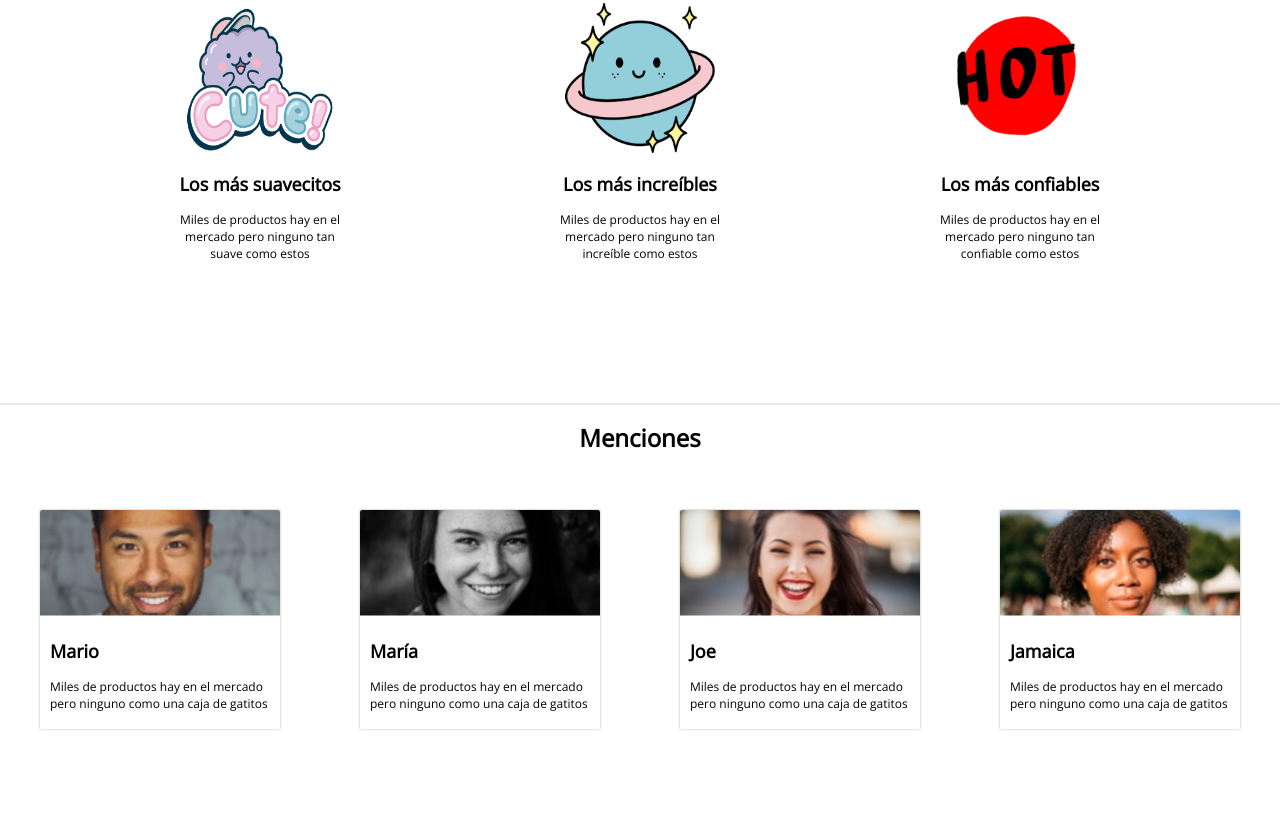
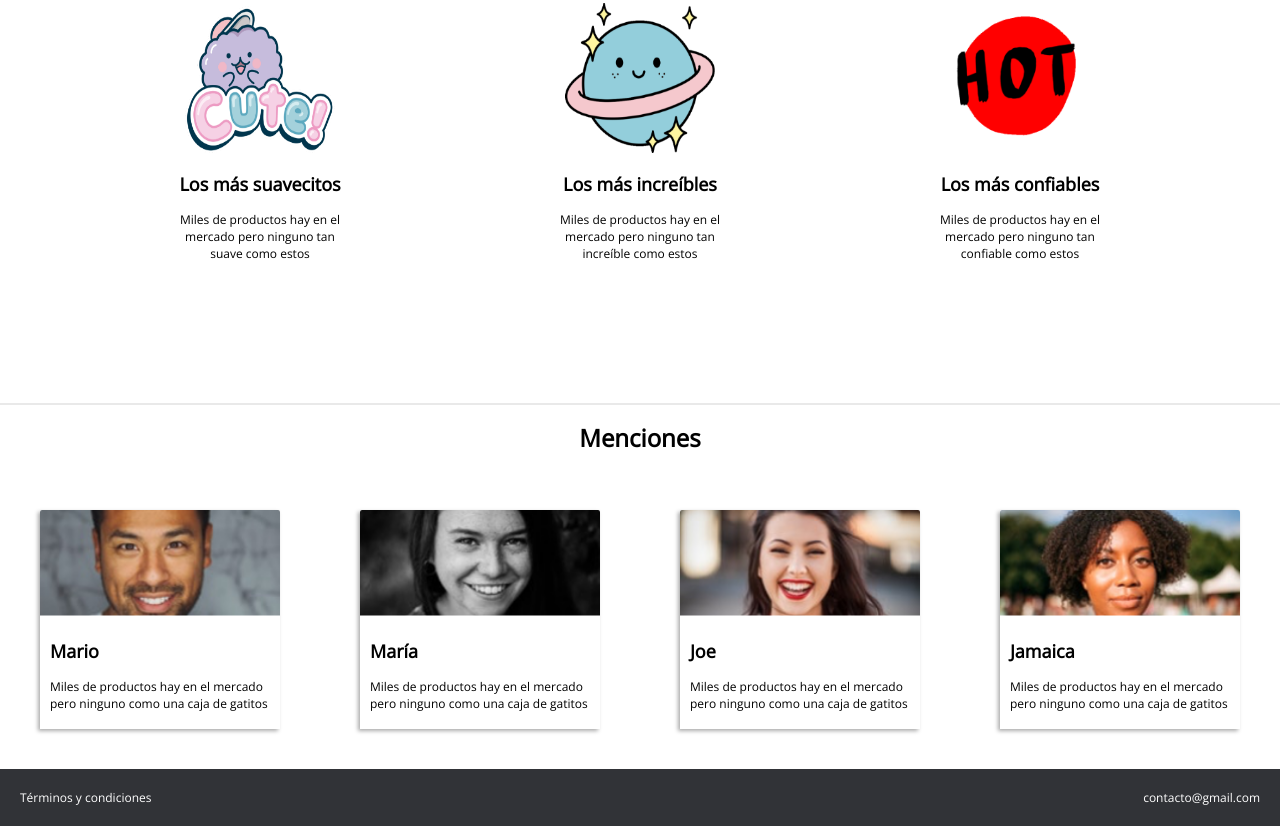
Before and after one commit to ramiroguzmanc/HTML-Y-CSS, a plain HTML site: page index.html in a window 1280 px wide. Shown: the part 841-1667 px from the top of the page. Before the commit the page ends 1610 px from the top, so only its background shows below. Drawn offline with nearby package versions, Linux system fonts and the light colour scheme.

Commit message:
footer terminado

```diff
--- a/css/estilos.css
+++ b/css/estilos.css
@@ -141,7 +141,7 @@ nav li a:hover{
 
 .mention{
     margin: 40px;
-    box-shadow: var(--sombra-box);
+    box-shadow: -2px 2px 4px #ababab;
 }
 
 .mention-p{
@@ -151,3 +151,22 @@ nav li a:hover{
 .mention-contain img{
     width: 100%;
 }
+
+/* ----------------------------- AQUÍ COMIENZA FOOTER -----------------------------*/
+
+footer{
+    background-color: #313337;
+    display: flex;
+    justify-content: space-between;
+    align-items: center;
+    padding: 20px;
+}
+
+footer a{
+    color: white;
+    text-decoration: none;
+}
+
+footer a:hover{
+    text-decoration: underline;
+}
--- a/index.html
+++ b/index.html
@@ -80,8 +80,8 @@
                     <h2>Mario</h2>
                     <p>Miles de productos hay en el mercado pero ninguno como una caja de gatitos</p>
                 </div>
-                </div>
             </div>
+        </div>
         <div class="mention">
             <div class="mention-contain">
                 <img src="images/p2.png" alt="P2">
@@ -111,6 +111,12 @@
         </div>
     </div>
 
+    <footer>
+       <a href="#">Términos y condiciones</a>
+       <a href="#">contacto@gmail.com</a>
+    </footer>
+
+
 </body>
 
 </html>
```
